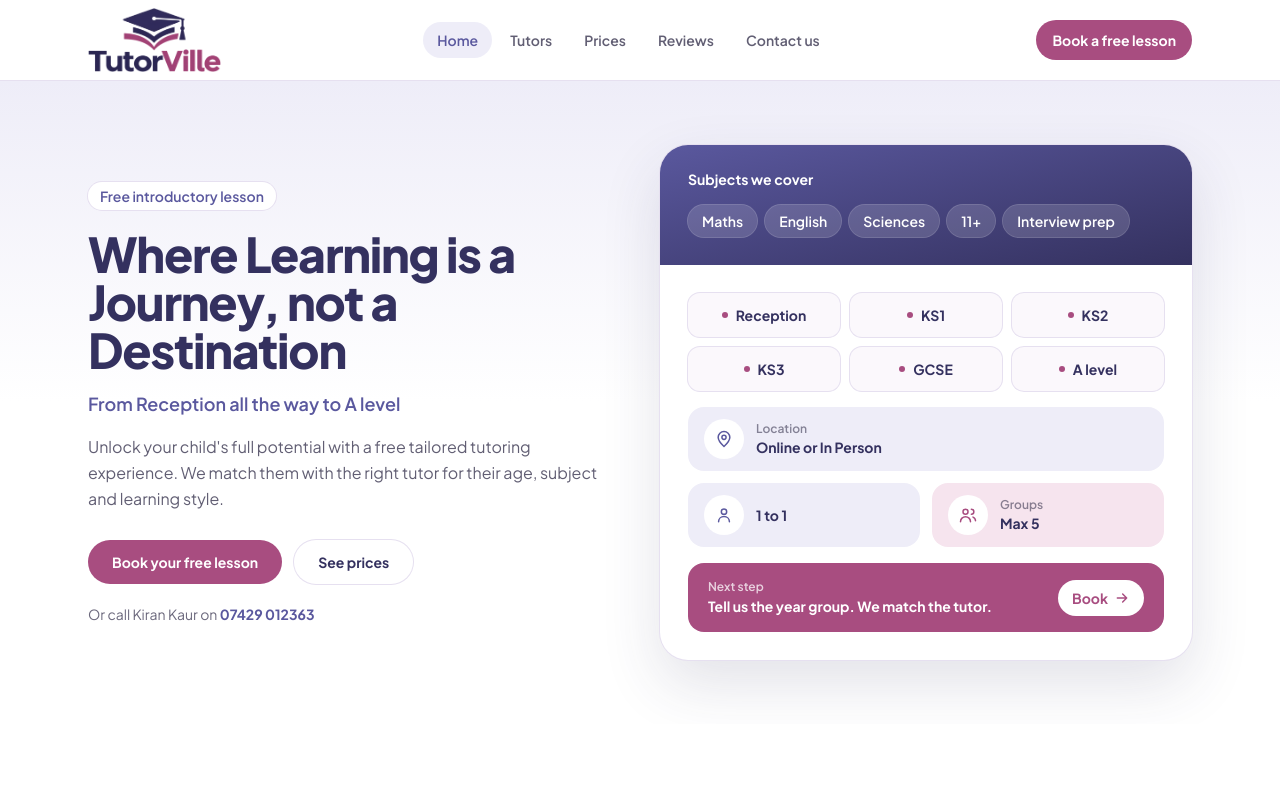
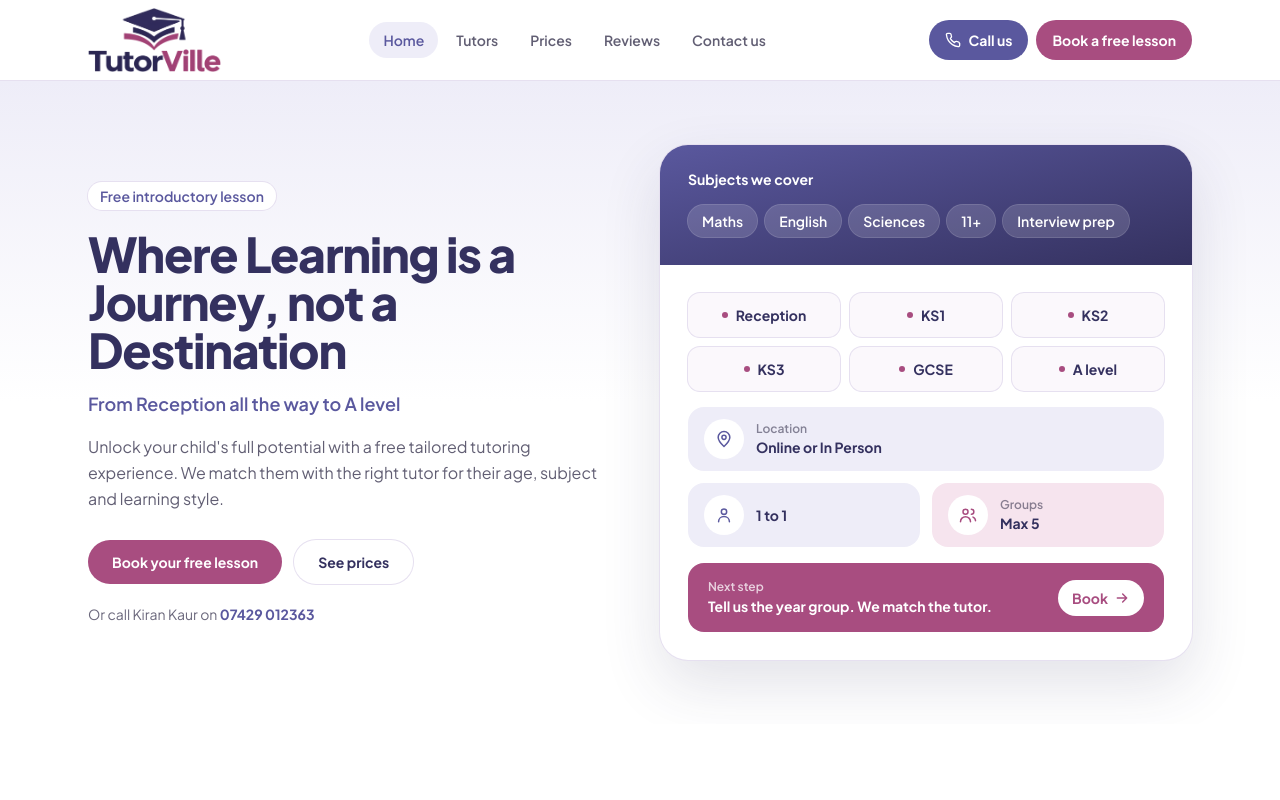
Before and after one commit to arslan020/tutorville, a Next.js app: page / in a window 1280 px wide. Shown: the top 800 px of the page. Built offline with nearby package versions, Linux system fonts and the light colour scheme.

Commit message:
Add a Call us button beside Book in the header and menu
Co-authored-by: Cursor <cursoragent@cursor.com>

```diff
--- a/components/Header.tsx
+++ b/components/Header.tsx
@@ -4,7 +4,7 @@ import { useState } from "react";
 import Link from "next/link";
 import { usePathname } from "next/navigation";
 import Logo from "@/components/Logo";
-import { NAV } from "@/lib/content";
+import { NAV, SITE } from "@/lib/content";
 
 export default function Header() {
   const pathname = usePathname();
@@ -35,12 +35,21 @@ export default function Header() {
             ))}
           </nav>
 
-          <Link
-            href="/book"
-            className="hidden rounded-full bg-accent px-4 py-2.5 text-sm font-bold text-white transition hover:bg-[#8E3D6A] lg:inline-flex"
-          >
-            Book a free lesson
-          </Link>
+          <div className="hidden items-center gap-2 lg:flex">
+            <a
+              href={`tel:${SITE.phoneTel}`}
+              className="inline-flex items-center gap-2 rounded-full bg-navy px-4 py-2.5 text-sm font-bold text-white transition hover:bg-deep-navy"
+            >
+              <PhoneIcon />
+              Call us
+            </a>
+            <Link
+              href="/book"
+              className="inline-flex rounded-full bg-accent px-4 py-2.5 text-sm font-bold text-white transition hover:bg-[#8E3D6A]"
+            >
+              Book a free lesson
+            </Link>
+          </div>
 
           <button
             type="button"
@@ -95,10 +104,18 @@ export default function Header() {
               {link.label}
             </Link>
           ))}
+          <a
+            href={`tel:${SITE.phoneTel}`}
+            onClick={() => setOpen(false)}
+            className="mx-1 mt-3 inline-flex items-center justify-center gap-2 rounded-full bg-navy px-4 py-3 text-sm font-bold text-white"
+          >
+            <PhoneIcon />
+            Call us
+          </a>
           <Link
             href="/book"
             onClick={() => setOpen(false)}
-            className="mx-1 mt-3 rounded-full bg-accent px-4 py-3 text-center text-sm font-bold text-white"
+            className="mx-1 rounded-full bg-accent px-4 py-3 text-center text-sm font-bold text-white"
           >
             Book a free lesson
           </Link>
@@ -107,3 +124,11 @@ export default function Header() {
     </>
   );
 }
+
+function PhoneIcon() {
+  return (
+    <svg viewBox="0 0 24 24" className="h-4 w-4" fill="none" stroke="currentColor" strokeWidth={2} strokeLinecap="round" strokeLinejoin="round" aria-hidden="true">
+      <path d="M22 16.92v3a2 2 0 01-2.18 2 19.79 19.79 0 01-8.63-3.07 19.5 19.5 0 01-6-6 19.79 19.79 0 01-3.07-8.67A2 2 0 014.11 2h3a2 2 0 012 1.72c.12.81.3 1.6.54 2.36a2 2 0 01-.45 2.11L8.09 9.91a16 16 0 006 6l1.27-1.27a2 2 0 012.11-.45c.76.24 1.55.42 2.36.54a2 2 0 011.72 2.05z" />
+    </svg>
+  );
+}
```
